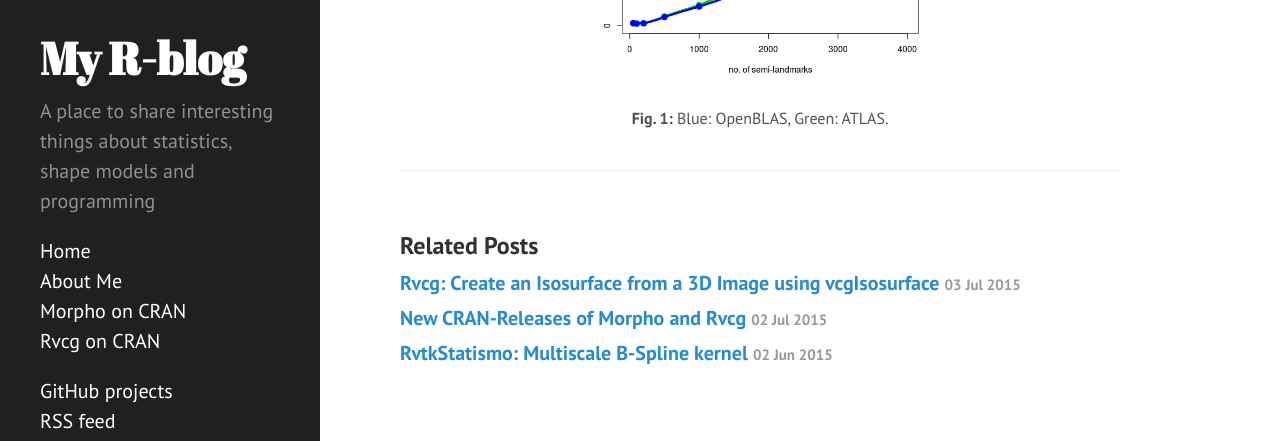
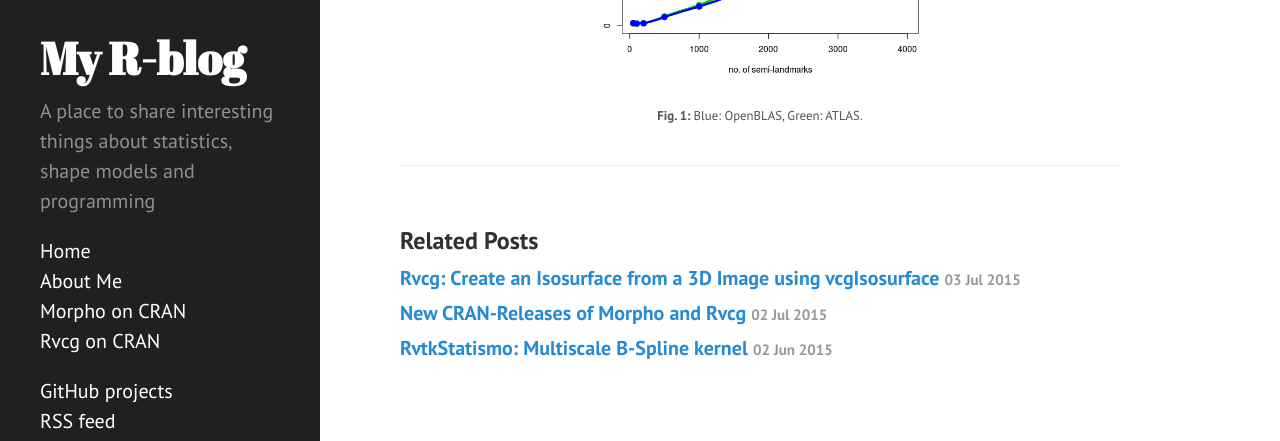
Before and after one commit to zarquon42b/zarquon42b.github.io, a Jekyll site: the page built from _posts/2014-11-03-slidingtweaks_II.md, in a window 1280 px wide and 1400 px high, scrolled down 472 px. Shown: the part 894-1335 px from the top of the window. Built offline with Jekyll 4.4.1, drawn with Linux system fonts in a browser that asks for light colours; nearby versions of some CDN libraries; Markdown is read by kramdown in place of the engine named in the settings; comment, search, counter and statistics services are not loaded.

Commit message:
changed figcaption style in css

```diff
--- a/public/css/custom.css
+++ b/public/css/custom.css
@@ -55,3 +55,8 @@
     margin: 10px auto; /* not needed unless you want centered */
     font-size:0.8em;
 }
+
+figcaption {
+    text-align: center;
+    font-size:0.8em;
+}
```
